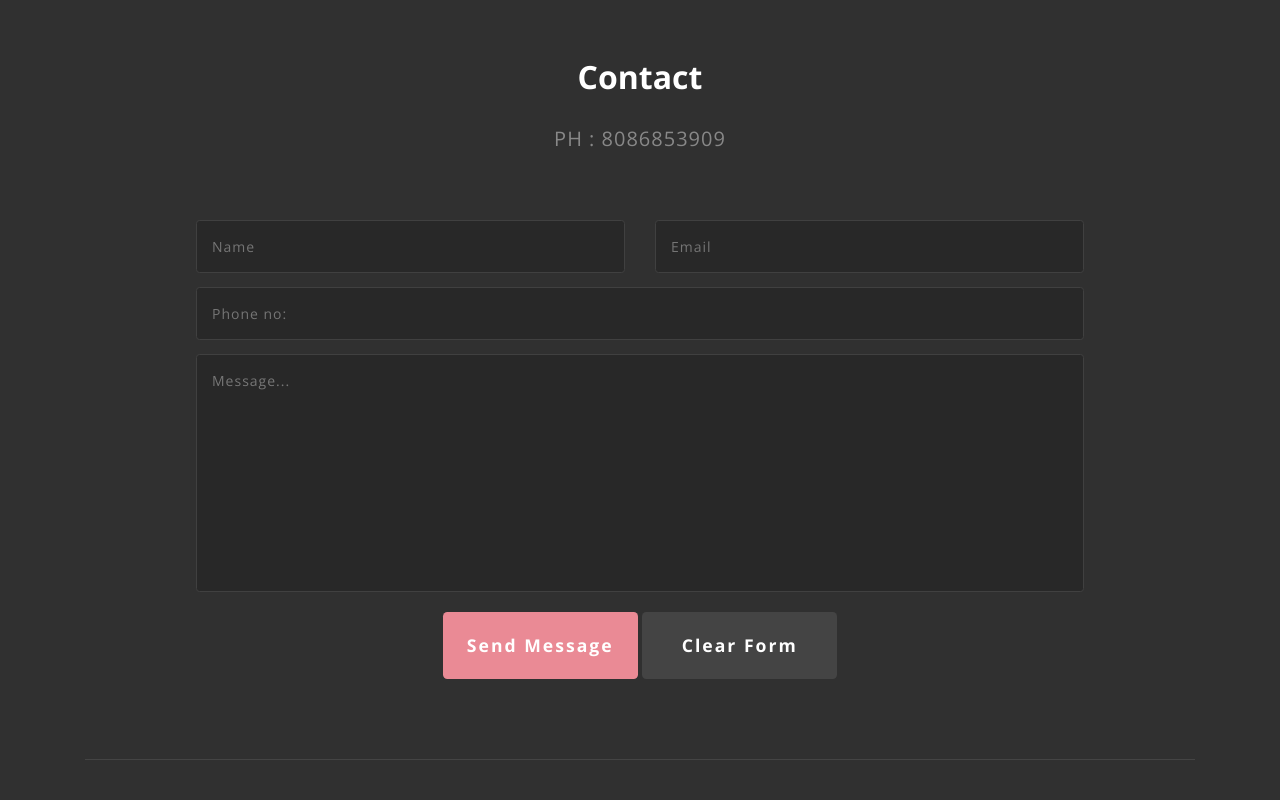
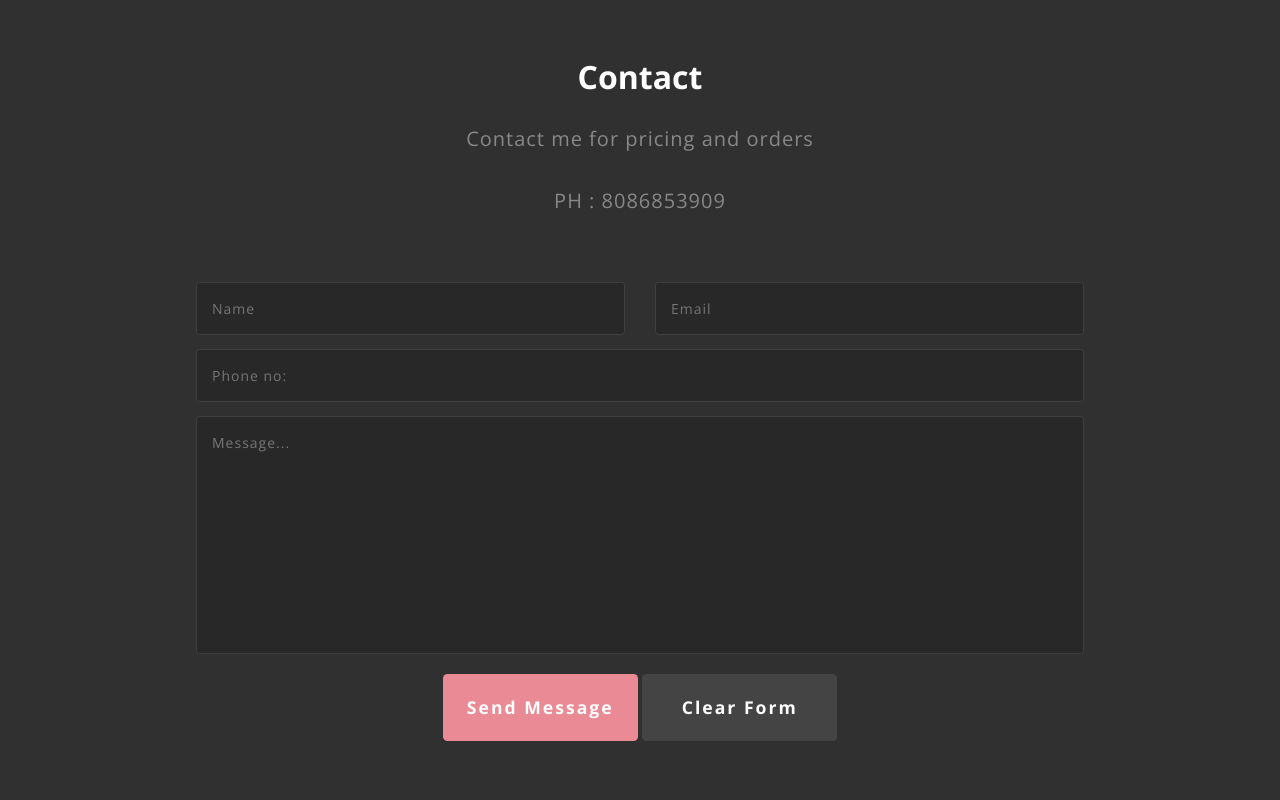
Before and after one commit to jayakrishnanjj/jayakrishnan-site, a plain HTML site: page index.html in a window 1280 px wide. Shown: the part 1780-2580 px from the top of the page. Drawn offline with nearby package versions, Linux system fonts and the light colour scheme.

Commit message:
Update index.html

```diff
--- a/index.html
+++ b/index.html
@@ -153,7 +153,9 @@ License URL: http://creativecommons.org/licenses/by/3.0/
 	 <section class="wedo" id="contact">
 		<div class="container">
 			<h3 class="heading text-capitalize text-white text-center"> Contact </h3>
+			<p class="subs mt-4 text-center">Contact me for pricing and orders</p>
 		   <p class="subs mt-4 text-center">PH : 8086853909</p>
+
 			<div class="contact_grid_right mt-5 mx-auto text-center">
 				<form action="#" method="post">
 					<div class="row contact_top">
```
